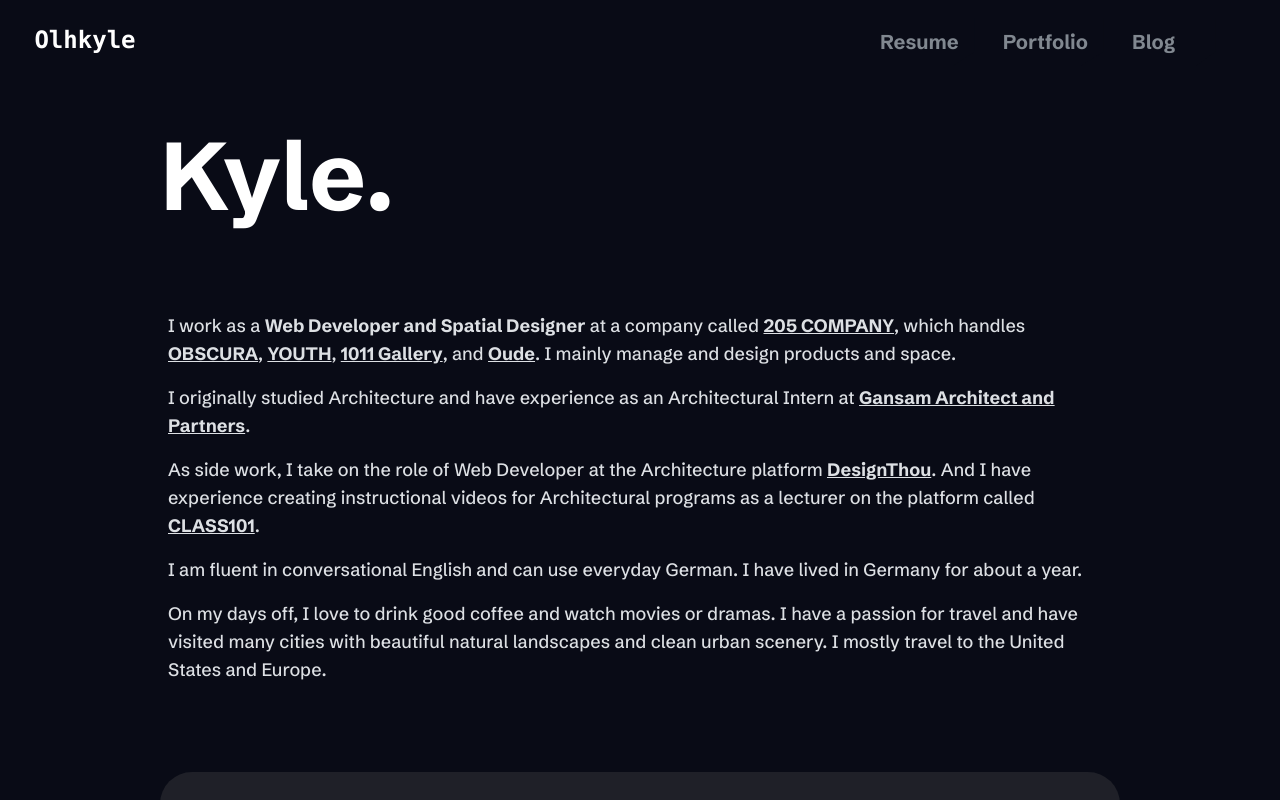
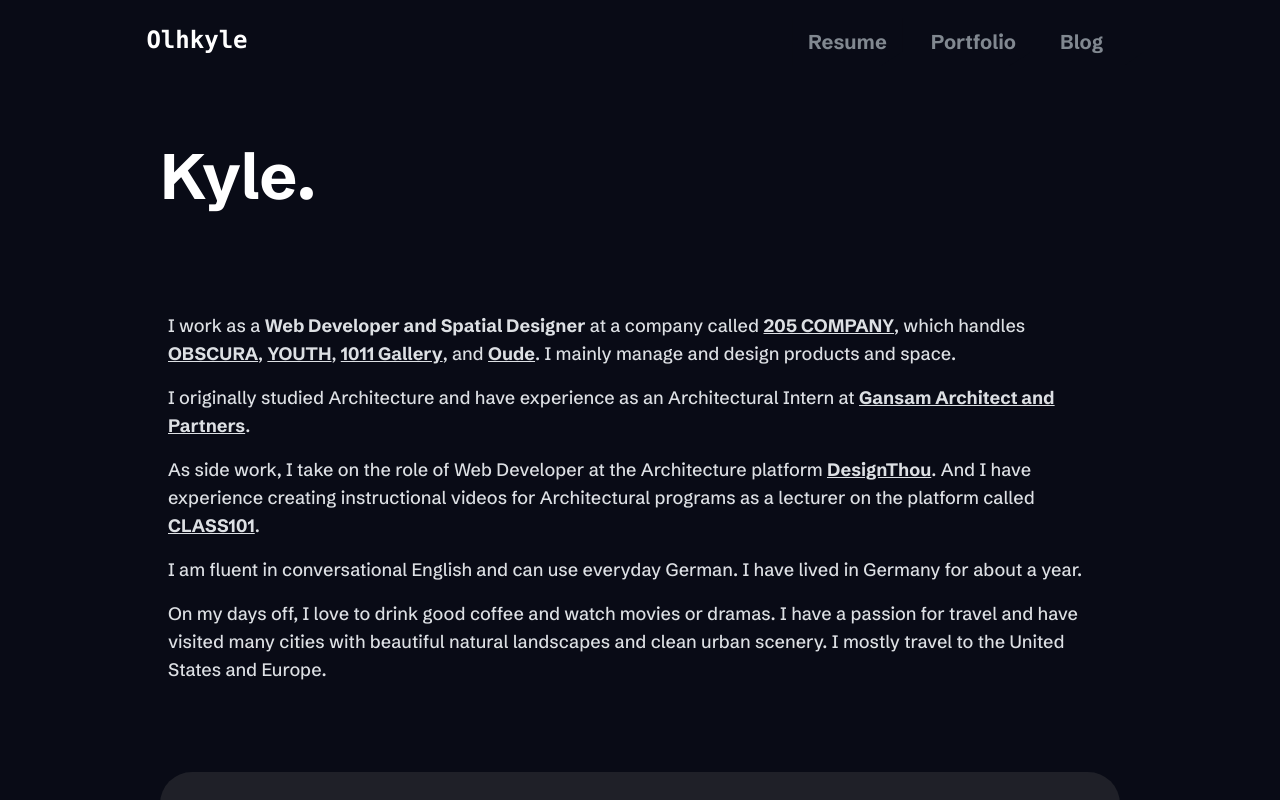
Before and after one commit to olhkyle/olhkyle-documented, a Next.js app: page / in a window 1280 px wide. Shown: the top 800 px of the page. Built offline with nearby package versions, Linux system fonts and the light colour scheme; no server answers.

Commit message:
[STYLE] update css

```diff
--- a/app/page.tsx
+++ b/app/page.tsx
@@ -1,10 +1,10 @@
-import { Cover, KindOfDeveloperCard, LanguagesCard, MainTitle, SkillCard } from '@/components';
+import { Cover, KindOfDeveloperCard, LanguagesCard, SkillCard } from '@/components';
 
 export default function AboutMe() {
 	return (
 		<>
 			<div className="flex justify-between gap-4 w-full sm:mt-[3rem]">
-				<MainTitle>Kyle.</MainTitle>
+				<h2 className="text-[2.5rem] font-bold break-keep sm:text-[2.5rem] md:text-[64px]">Kyle.</h2>
 			</div>
 			<Cover />
 			<KindOfDeveloperCard />
--- a/app/project/[id]/page.tsx
+++ b/app/project/[id]/page.tsx
@@ -28,12 +28,12 @@
 					formattedDate({ startDate, endDate }).split('-')[1] ?? 'Ongoing'
 				}]`}</div>
 			</div>
-			{wip && <Callout margin="mt-20" content="Work In Progress" backgroundColor="bg-gray-100 dark:bg-gray-800" />}
+			{wip && <Callout margin="mt-20" content="Work In Progress" backgroundColor="bg-gray-800" />}
 			{wip && (
 				<Callout
 					margin="mt-20"
 					content="Test ID : test1234@test.com / PW : test@#$1234"
-					backgroundColor="bg-gray-100 dark:bg-gray-800"
+					backgroundColor="bg-gray-800"
 				/>
 			)}
 			<ul className="flex flex-wrap justify-end mt-40 ml-auto gap-4">
@@ -52,7 +52,7 @@
 				<p className="font-medium text-sm sm:text-lg">{overviewEN}</p>
 				<button
 					type="button"
-					className="hover-ring w-[150px] h-[40px] border-[1px] border-dark dark:border-white rounded-full font-bold hover:text-blue-200 hover:border-0 text-xs sm:text-lg"
+					className="hover-ring w-[150px] h-[40px] border-[1px] border-text-gray-300 rounded-full font-bold hover:text-blue-200 hover:border-0 text-xs sm:text-lg"
 					onClick={() => {
 						const $target = imageContainerRef.current;
 
--- a/components/ProjectContent/MainFeatureDetail.tsx
+++ b/components/ProjectContent/MainFeatureDetail.tsx
@@ -11,7 +11,7 @@
 	const [isActive, setActive] = React.useState<boolean>(false);
 
 	return (
-		<div className="mt-2 py-6 border-t-[1px] border-dark dark:border-white">
+		<div className="mt-2 py-6 border-t-[1px] border-white">
 			<div className="flex justify-between">
 				<h3 className="pl-6 border-l-4 font-bold text-2xl sm:text-4xl">{'FEATURES'}</h3>
 				<button type="button" className="font-bold" onClick={() => setActive(!isActive)}>
--- a/components/ProjectContent/OverviewDetail.tsx
+++ b/components/ProjectContent/OverviewDetail.tsx
@@ -11,7 +11,7 @@
 	const [isActive, setActive] = React.useState<boolean>(false);
 
 	return (
-		<div className="mt-2 py-6 border-t-[1px] border-dark dark:border-white">
+		<div className="mt-2 py-6 border-t-[1px] border-white">
 			<div className="flex justify-between">
 				<h3 className="pl-6 border-l-4 font-bold text-2xl sm:text-4xl">{'MY TASKS'}</h3>
 				<button type="button" className="font-bold" onClick={() => setActive(!isActive)}>
--- a/components/ProjectContent/TechStackDetail.tsx
+++ b/components/ProjectContent/TechStackDetail.tsx
@@ -11,7 +11,7 @@
 	const [isActive, setActive] = React.useState<boolean>(false);
 
 	return (
-		<div className="mt-2 py-6 border-t-[1px] border-dark dark:border-white">
+		<div className="mt-2 py-6 border-t-[1px] border-white">
 			<div className="flex justify-between items-center">
 				<h3 className="pl-6 border-l-4 font-bold text-2xl sm:text-4xl">{'TECH STACKS'}</h3>
 				<button type="button" className="font-bold" onClick={() => setActive(!isActive)}>
@@ -21,7 +21,7 @@
 
 			<ul className={`gap-4 ${isActive ? 'flex' : 'hidden'} flex-wrap mt-8 pl-4 sm:pl-8`}>
 				{data.map(value => (
-					<li key={value} className="px-5 py-1 font-medium border-[1px] border-dark dark:border-white rounded-full">
+					<li key={value} className="px-5 py-1 font-medium border-[1px] border-white rounded-full">
 						{value}
 					</li>
 				))}
--- a/components/ProjectContent/TrelloDemoGifDetail.tsx
+++ b/components/ProjectContent/TrelloDemoGifDetail.tsx
@@ -9,7 +9,7 @@
 	const [isActive, setActive] = React.useState<boolean>(false);
 
 	return (
-		<div className="mt-2 py-6 border-t-[1px] border-dark dark:border-white">
+		<div className="mt-2 py-6 border-t-[1px] border-white">
 			<div className="flex justify-between items-center">
 				<h3 className="pl-6 border-l-4 font-bold text-2xl sm:text-4xl">{'DEMO'}</h3>
 				<button type="button" className="font-bold" onClick={() => setActive(!isActive)}>
--- a/components/common/Nav.tsx
+++ b/components/common/Nav.tsx
@@ -20,14 +20,14 @@
 	return (
 		<>
 			<nav className="sticky top-0 px-[1rem] h-[80px] bg-dark/95 backdrop-blur sm:bg-dark sm:backdrop-blur-none z-40">
-				<div className="flex justify-between mx-auto md:w-[768px] lg:w-[1024px] xl:w-[1280px]">
+				<div className="flex justify-between mx-auto md:w-[640px] lg:w-[768px] xl:w-[1024px]">
 					<h1 className="flex-center ml-1 min-w-[130px] min-h-[80px] font-black text-2xl text-center cursor-pointer">
 						<Link href="/" className="font-mono underlined">
 							Olhkyle
 						</Link>
 					</h1>
 
-					<div className="hidden justify-between items-center gap-10 mt-1 ml-10 px-2 min-w-[440px] md:flex">
+					<div className="hidden justify-between items-center gap-10 mt-1 ml-10 px-2 md:flex">
 						<ul className="flex gap-3 items-center">
 							{links.slice(0, 3).map((link, idx) => (
 								<li key={idx}>
```
